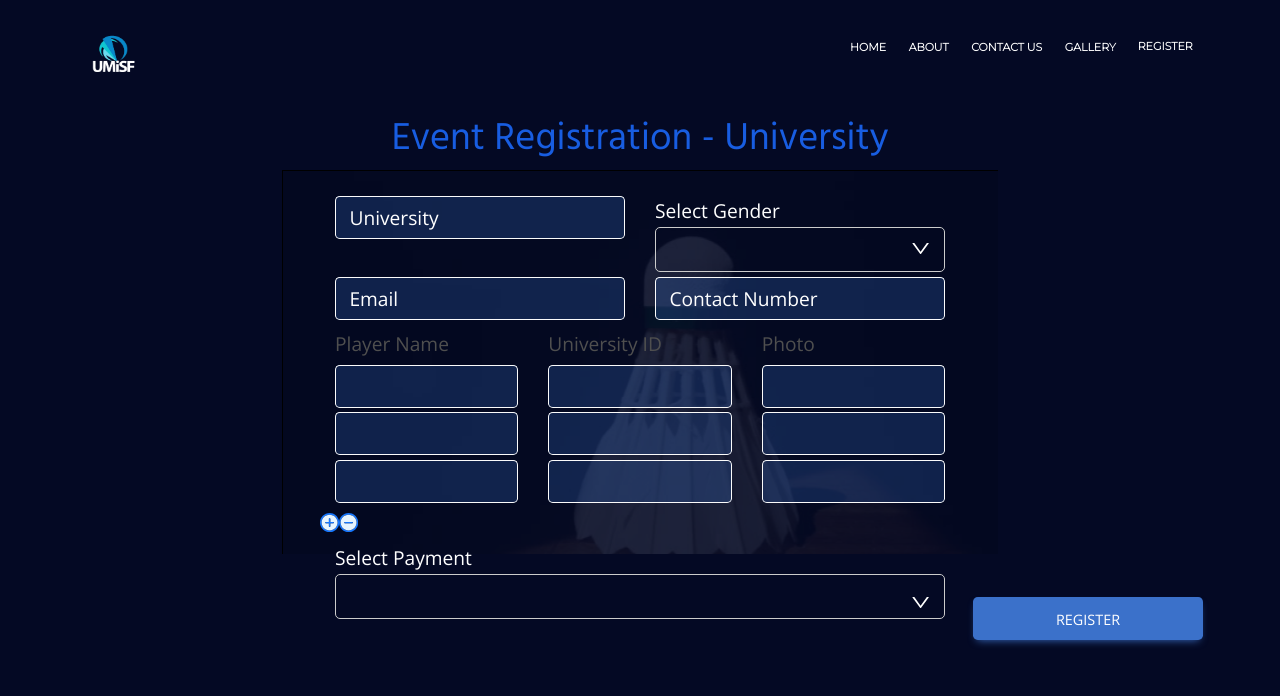
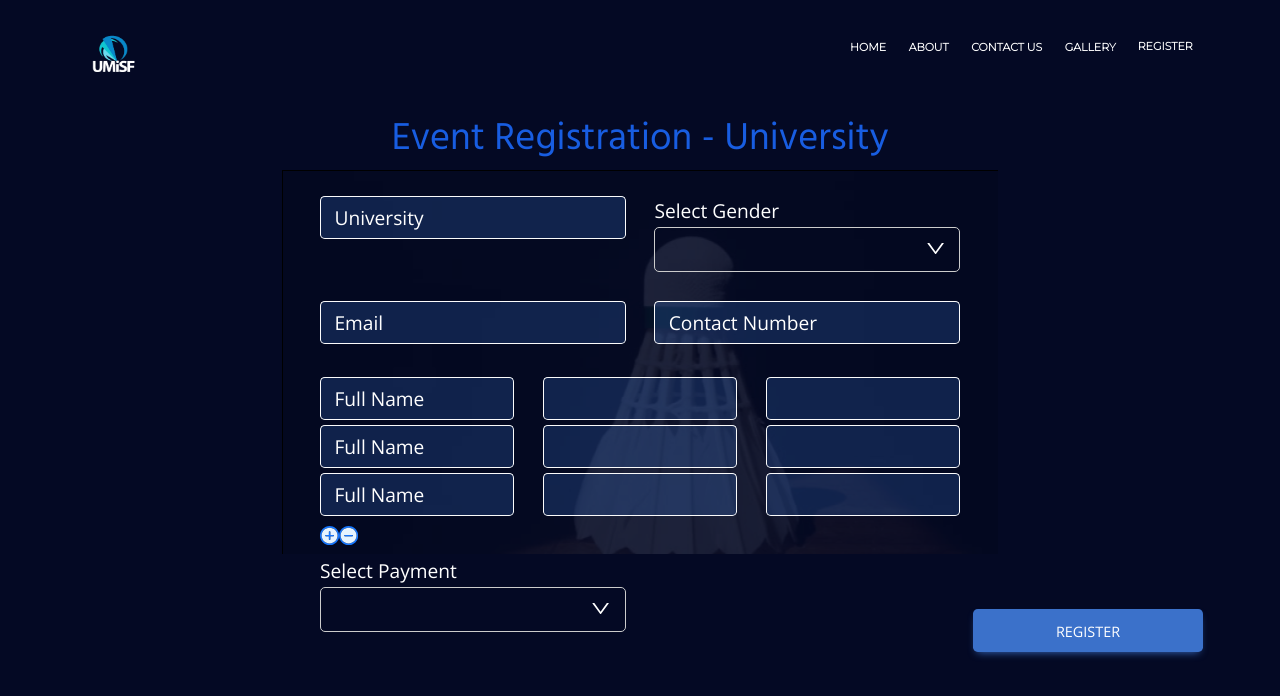
Before and after one commit to UMiSF/umisf-client, a React (Create React App) app: page /register/university in a window 1280 px wide. Shown: the top 696 px of the page. Built offline with nearby package versions, Linux system fonts and the light colour scheme; a web font is replaced by a local one.

Commit message:
resposive grids added without company

```diff
--- a/src/Views/RegistrationPage/Common/AddTablePerf/TableRow.jsx
+++ b/src/Views/RegistrationPage/Common/AddTablePerf/TableRow.jsx
@@ -1,34 +1,60 @@
-import React, {useState} from "react";
+import React, { useState } from "react";
 import Styles from "./TableRow.module.css";
 import { MDBCol, MDBInput } from "mdb-react-ui-kit";
 import Dropdown from "../../../../common/Dropdown/Dropdown";
 
 const TableRow = (props) => {
   // console.log('Props of table row: ',props)
-    const levelOptions = ['School', 'Zonal', 'Provincial', 'National', 'International']
+  const levelOptions = ["School", "Zonal", "Provincial", "National", "International"];
   const [level, setLevel] = useState("");
-    const PlaceOptions = ['Champion', 'Runnerup', 'Second-Runnerup', 'Quaterfinalist']
+  const PlaceOptions = ["Champion", "Runnerup", "Second-Runnerup", "Quaterfinalist"];
   const [place, setPlace] = useState("");
   return (
-    <div className="d-flex flex-row ">
-             <MDBCol>
+    <div>
+      <div className="row">
+        <MDBCol className="" lg="4" md="12" sm="12">
           <MDBInput
             wrapperClass=""
             labelClass="text-white"
             name={"name-" + props.index}
             type="text"
             value={props.perf.name}
-                  onChange={(e)=>{props.handleChange(e.target.value, e.target.name)}}
+            onChange={(e) => {
+              props.handleChange(e.target.value, e.target.name);
+            }}
             contrast
             className="bg-primary bg-opacity-25"
+            label="Tournament"
           />
         </MDBCol>
-              <MDBCol>
-                <Dropdown options = {levelOptions} handleClick={(option,id)=>{setLevel(option); props.handleChange(option,id)}} value={level}  name={"level-" + props.index}  lable={"Level"}/>
+        <MDBCol className="" lg="4" md="12" sm="12">
+          <Dropdown
+            options={levelOptions}
+            handleClick={(option, id) => {
+              setLevel(option);
+              props.handleChange(option, id);
+            }}
+            value={level}
+            name={"level-" + props.index}
+            lable={"Level"}
+          />
         </MDBCol>
-              <MDBCol>
-              <Dropdown options = {PlaceOptions} handleClick={(option,id)=>{setPlace(option); props.handleChange(option,id)}} value={place}  name={"place-" + props.index}  lable={"Winning Place"}/>
+        <MDBCol className="" lg="4" md="12" sm="12">
+          <Dropdown
+            options={PlaceOptions}
+            handleClick={(option, id) => {
+              setPlace(option);
+              props.handleChange(option, id);
+            }}
+            value={place}
+            name={"place-" + props.index}
+            lable={"Winning Place"}
+          />
         </MDBCol>
+      </div>
+      <div class="row d-lg-none mt-6 mb-6 d-xl-none">
+
+      </div>
     </div>
   );
 };
--- a/src/Views/RegistrationPage/Common/AddTablePlayer/TableRow.jsx
+++ b/src/Views/RegistrationPage/Common/AddTablePlayer/TableRow.jsx
@@ -5,8 +5,9 @@ import { MDBCol, MDBInput } from "mdb-react-ui-kit";
 const TableRow = (props) => {
     // console.log('Props of table row: ',props)
   return (
-    <div className="d-flex flex-row ">
-             <MDBCol>
+    <div>
+    <div className="row">
+    <MDBCol className="" lg="4" md="12" sm="12">
                 <MDBInput
                   wrapperClass=""
                   labelClass="text-white"
@@ -17,9 +18,10 @@ const TableRow = (props) => {
                   contrast
                   className="bg-primary bg-opacity-25"
                   required
+                  label='Full Name'
                 />
               </MDBCol>
-              <MDBCol>
+              <MDBCol className="" lg="4" md="12" sm="12">
                 <MDBInput
                   wrapperClass="mb-1"
                   labelClass="text-white"
@@ -32,7 +34,7 @@ const TableRow = (props) => {
                   required
                 />
               </MDBCol>
-              <MDBCol>
+              <MDBCol className="" lg="4" md="12" sm="12">
                 <MDBInput
                   wrapperClass="mb-1"
                   labelClass="text-white"
@@ -46,6 +48,12 @@ const TableRow = (props) => {
                 />
               </MDBCol>
     </div>
+    <div class="row d-lg-none mt-6 mb-6 d-xl-none">
+
+      </div>
+
+    </div>
+
   );
 };
 
--- a/src/Views/RegistrationPage/PlayerRegistration/PlayerRegistration.jsx
+++ b/src/Views/RegistrationPage/PlayerRegistration/PlayerRegistration.jsx
@@ -130,25 +130,26 @@ const PlayerRegistration = () => {
           </div>
           <div className={`${Styles["register-form"]}`}>
             {/* <img src={bg} className={`${Styles["bg"]}`}/> */}
-            <MDBContainer className="flex">
+            <MDBContainer className="">
               <Form noValidate validated={validated} onSubmit={handleSubmit} className={`${Styles["register-form-content"]}`}>
-                <div className="d-flex flex-row mb-4 ">
-                  <MDBCol className="d-flex align-items-center justify-content-center">{/* <ImageUploader fileList={fileList} setFileList={setFileList} /> */}</MDBCol>
-                  <MDBCol>
+                <div className="row mb-4">
+                  <MDBCol className="align-items-center justify-content-center" lg="6" md="12" sm="12">
+                    <ImageUploader fileList={fileList} setFileList={setFileList} />
+                  </MDBCol>
+                  <MDBCol className="" lg="6" md="12" sm="12">
                     <Dropdown
                       options={genderOptions}
                       handleClick={(option) => {
                         setGender(option);
                         changeGender(option);
-
                       }}
                       value={gender}
                       lable={"Gender"}
                     />
                   </MDBCol>
                 </div>
-                <div className="d-flex flex-row mb-4 ">
-                  <MDBCol>
+                <div className="row mb-4">
+                  <MDBCol className="" lg="6" md="12" sm="12">
                     <MDBInput
                       wrapperClass="mb-4"
                       label="First Name"
@@ -162,7 +163,7 @@ const PlayerRegistration = () => {
                       className="bg-primary bg-opacity-25"
                     />
                   </MDBCol>
-                  <MDBCol>
+                  <MDBCol className="" lg="6" md="12" sm="12">
                     <MDBInput
                       wrapperClass="mb-4"
                       label="Institute"
@@ -177,8 +178,8 @@ const PlayerRegistration = () => {
                     />
                   </MDBCol>
                 </div>
-                <div className="d-flex flex-row mb-4 ">
-                  <MDBCol>
+                <div className="row mb-4">
+                  <MDBCol className="" lg="6" md="12" sm="12">
                     <MDBInput
                       wrapperClass="mb-4"
                       label="Last Name"
@@ -192,7 +193,7 @@ const PlayerRegistration = () => {
                       className="bg-primary bg-opacity-25"
                     />
                   </MDBCol>
-                  <MDBCol>
+                  <MDBCol className="" lg="6" md="12" sm="12">
                     <MDBInput
                       wrapperClass="mb-4"
                       label="Contact Number"
@@ -207,8 +208,8 @@ const PlayerRegistration = () => {
                     />
                   </MDBCol>
                 </div>
-                <div className="d-flex flex-row mb-4">
-                  <MDBCol>
+                <div className="row mb-4">
+                  <MDBCol className="" lg="6" md="12" sm="12">
                     <div className={`${Styles["picker-bg"]}`} />
                     <MDBInput
                       wrapperClass="mb-4"
@@ -224,7 +225,7 @@ const PlayerRegistration = () => {
                     ></MDBInput>
                   </MDBCol>
 
-                  <MDBCol>
+                  <MDBCol className="" lg="6" md="12" sm="12">
                     <MDBInput
                       wrapperClass="mb-4"
                       label="Email"
--- a/src/Views/RegistrationPage/UniversityRegistration/UniversityRegistration.jsx
+++ b/src/Views/RegistrationPage/UniversityRegistration/UniversityRegistration.jsx
@@ -162,13 +162,16 @@ const UniversityRegistration = () => {
       !isPlayerArrayValid && message.error("Please fill players' details correctly !");
     }
     setValidated(true);
-    if (((Object.values(university).includes("") && university.paymentMethod == "On-site" && university.paymentSlip == "") || !Object.values(university).includes("")) && isPlayerArrayValid) {
-      console.log("Here")
-      const players = updatePlayerCommonData()
-      console.log(players)
+    if (
+      ((Object.values(university).includes("") && university.paymentMethod == "On-site" && university.paymentSlip == "") || !Object.values(university).includes("")) &&
+      isPlayerArrayValid
+    ) {
+      console.log("Here");
+      const players = updatePlayerCommonData();
+      console.log(players);
       Axios.post(
         process.env.REACT_APP_API_URL + "/university/add",
-        { universityDetails:university, players:players},
+        { universityDetails: university, players: players },
         {
           headers: {},
         }
@@ -194,10 +197,10 @@ const UniversityRegistration = () => {
 
       <div className={`${Styles["register-form"]}`}>
         {/* <img src={bg} className={`${Styles["bg"]}`}/> */}
-        <MDBContainer className="flex">
+        <MDBContainer className="">
           <Form noValidate validated={validated} onSubmit={handleSubmit} className={`${Styles["register-form-content"]}`}>
-            <div className="d-flex flex-row mb-1 ">
-              <MDBCol>
+            <div className="row mb-4">
+              <MDBCol className="" lg="6" md="12" sm="12">
                 <MDBInput
                   wrapperClass="mb-1"
                   label="University"
@@ -211,7 +214,7 @@ const UniversityRegistration = () => {
                   className="bg-primary bg-opacity-25"
                 />
               </MDBCol>
-              <MDBCol>
+              <MDBCol className="" lg="6" md="12" sm="12">
                 <Dropdown
                   options={genderOptions}
                   handleClick={(option) => {
@@ -223,8 +226,8 @@ const UniversityRegistration = () => {
                 />
               </MDBCol>
             </div>
-            <div className="d-flex flex-row mb-1 ">
-              <MDBCol>
+            <div className="row mb-4">
+              <MDBCol className="" lg="6" md="12" sm="12">
                 <MDBInput
                   wrapperClass="mb-1"
                   label="Email"
@@ -238,7 +241,7 @@ const UniversityRegistration = () => {
                   className="bg-primary bg-opacity-25"
                 />
               </MDBCol>
-              <MDBCol>
+              <MDBCol className="" lg="6" md="12" sm="12">
                 <MDBInput
                   wrapperClass="mb-1"
                   label="Contact Number"
@@ -254,17 +257,6 @@ const UniversityRegistration = () => {
               </MDBCol>
             </div>
             <div className="mb-1">
-              <div className="d-flex flex-row mb-1">
-                <MDBCol>
-                  <div>Player Name</div>
-                </MDBCol>
-                <MDBCol>
-                  <div>University ID</div>
-                </MDBCol>
-                <MDBCol>
-                  <div>Photo</div>
-                </MDBCol>
-              </div>
               {playersArray?.map((player, index) => {
                 return <TableRow player={player} index={index} handleChange={handleChange} />;
               })}
@@ -272,8 +264,8 @@ const UniversityRegistration = () => {
               <MinusCircleTwoTone onClick={RemoveanotherRow} />
             </div>
 
-            <div className="d-flex flex-row mb-4 ">
-              <MDBCol>
+            <div className="row mb-4">
+              <MDBCol className="" lg="6" md="12" sm="12">
                 <Dropdown
                   options={paymentOptions}
                   handleClick={(option) => {
@@ -285,7 +277,7 @@ const UniversityRegistration = () => {
                 />
               </MDBCol>
               {isBankTransfer && (
-                <MDBCol>
+                <MDBCol className="" lg="6" md="12" sm="12">
                   <MDBInput
                     wrapperClass="mb-4"
                     label="Payment Slip"
```
Also changed, not shown: src/Views/RegistrationPage/RegisterAll/RegisterAll.jsx (+46 -47 lines). Lines whose indentation alone changed are shown as unchanged.
